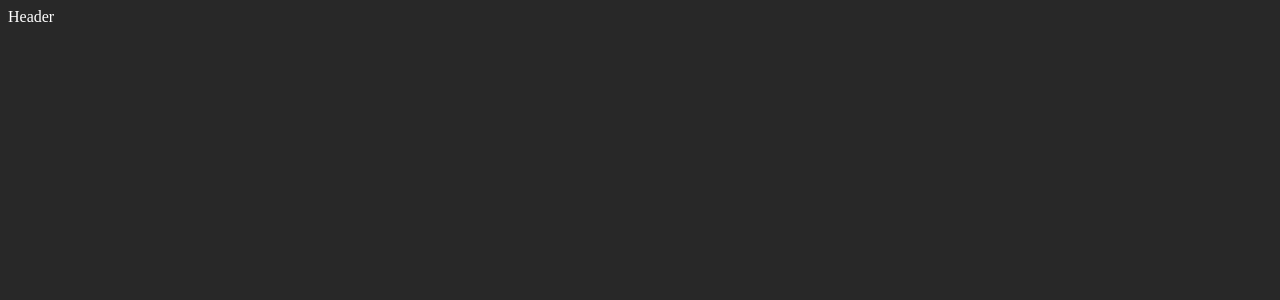
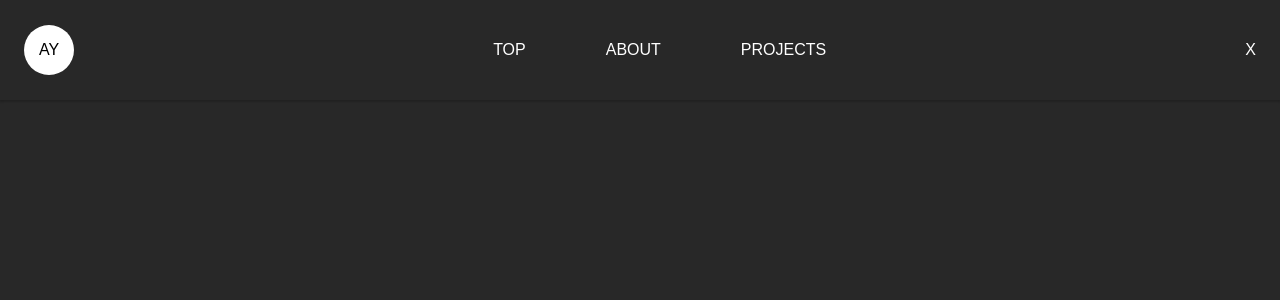
Before and after one commit to andersonzw/portfolio-site, a React (Create React App) app: page / in a window 1280 px wide. Shown: the top 300 px of the page. Built offline with nearby package versions, Linux system fonts and the light colour scheme; the HTML template or start-up script is replaced by a standard one.

Commit message:
header templated

```diff
--- a/src/components/header/Header.jsx
+++ b/src/components/header/Header.jsx
@@ -1,9 +1,17 @@
-import React from 'react'
-
+import React from "react";
+import "./Header.scss"
 const Header = () => {
   return (
-    <div>Header</div>
-  )
-}
+    <header className="paddings flexCenter header-container">
+      <div className="flexCenter header-logo">AY</div>
+      <div className="flexCenter header-navigator">
+        <a href="/">Top</a>
+        <a href="/">About</a>
+        <a href="/">Projects</a>
+      </div>
+      <div className="header-theme-btn">X</div>
+    </header>
+  );
+};
 
-export default Header
+export default Header;
--- a/src/components/header/Header.scss
+++ b/src/components/header/Header.scss
@@ -0,0 +1,20 @@
+@use "../../../utils/theme";
+.header-container {
+  height: 100px;
+  justify-content: space-between;
+    text-transform: uppercase;
+    box-shadow: 0px 1px 2px 1px rgba($color: #000000, $alpha: 0.2) ;
+}
+
+.header-logo {
+    height: 50px;
+    width: 50px;
+    background-color: white;
+    color: black;
+    border-radius: 100%;
+
+}
+
+.header-navigator {
+    gap:5rem;
+}
--- a/src/index.scss
+++ b/src/index.scss
@@ -1,28 +1,75 @@
-/** SCSS DARK THEME PRIMARY COLORS */
-$primary-100: #f25a0f;
-$primary-200: #f86f30;
-$primary-300: #fd824a;
-$primary-400: #ff9563;
-$primary-500: #ffa77c;
-$primary-600: #ffb995;
+@use "../utils/theme";
+body {
+  background-color: theme.$surface-200;
+  color: #ffff;
+}
 
-/** SCSS DARK THEME SURFACE COLORS */
-$surface-100: #121212;
-$surface-200: #282828;
-$surface-300: #3f3f3f;
-$surface-400: #575757;
-$surface-500: #717171;
-$surface-600: #8b8b8b;
+* {
+  margin: 0;
+  padding: 0;
+  box-sizing: border-box;
+  font-family: "Poppins", sans-serif;
+  scroll-behavior: smooth;
+}
+a {
+  color: inherit;
+  text-decoration: none;
+}
+.paddings {
+  padding: 1.5rem;
+}
 
-/** SCSS DARK THEME MIXED SURFACE COLORS */
-$surface-mixed-100: #271a14;
-$surface-mixed-200: #3c2f29;
-$surface-mixed-300: #524540;
-$surface-mixed-400: #685d58;
-$surface-mixed-500: #807672;
-$surface-mixed-600: #98908c;
+.innerWidth {
+  width: 100%;
+}
 
-body{
-    background-color: $surface-200;
-    color: #ffff;
+.flexCenter {
+  display: flex;
+  row-gap: 2rem;
+  justify-content: center;
+  align-items: center;
+  flex-wrap: wrap;
 }
+.flexStart {
+  display: flex;
+  justify-content: flex-start;
+  align-items: center;
+}
+
+.flexEnd {
+  display: flex;
+  justify-content: flex-end;
+  align-items: center;
+}
+
+.flexColCenter {
+  display: flex;
+  justify-content: center;
+  align-items: center;
+  flex-direction: column;
+}
+.flexColStart {
+  display: flex;
+  flex-direction: column;
+  justify-content: center;
+  align-items: flex-start;
+}
+.flexColEnd {
+  display: flex;
+  flex-direction: column;
+  justify-content: center;
+  align-items: flex-end;
+}
+
+.primaryText {
+  font-weight: bold;
+  font-size: 2rem;
+}
+
+.secondaryText {
+  font-size: 0.9rem;
+}
+.orangeText {
+  font-size: 1.5rem;
+  font-weight: 600;
+}
--- /dev/null
+++ b/utils/_theme.scss
@@ -0,0 +1,23 @@
+  /** SCSS DARK THEME PRIMARY COLORS **/
+  $primary-100: #f25a0f;
+  $primary-200: #f86f30;
+  $primary-300: #fd824a;
+  $primary-400: #ff9563;
+  $primary-500: #ffa77c;
+  $primary-600: #ffb995;
+
+  /** SCSS DARK THEME SURFACE COLORS */
+  $surface-100: #121212;
+  $surface-200: #282828;
+  $surface-300: #3f3f3f;
+  $surface-400: #575757;
+  $surface-500: #717171;
+  $surface-600: #8b8b8b;
+
+  /** SCSS DARK THEME MIXED SURFACE COLORS */
+  $surface-mixed-100: #271a14;
+  $surface-mixed-200: #3c2f29;
+  $surface-mixed-300: #524540;
+  $surface-mixed-400: #685d58;
+  $surface-mixed-500: #807672;
+  $surface-mixed-600: #98908c;
```
Also changed, not shown: src/components/hero/Hero.jsx (added), src/components/hero/Hero.scss (added).
